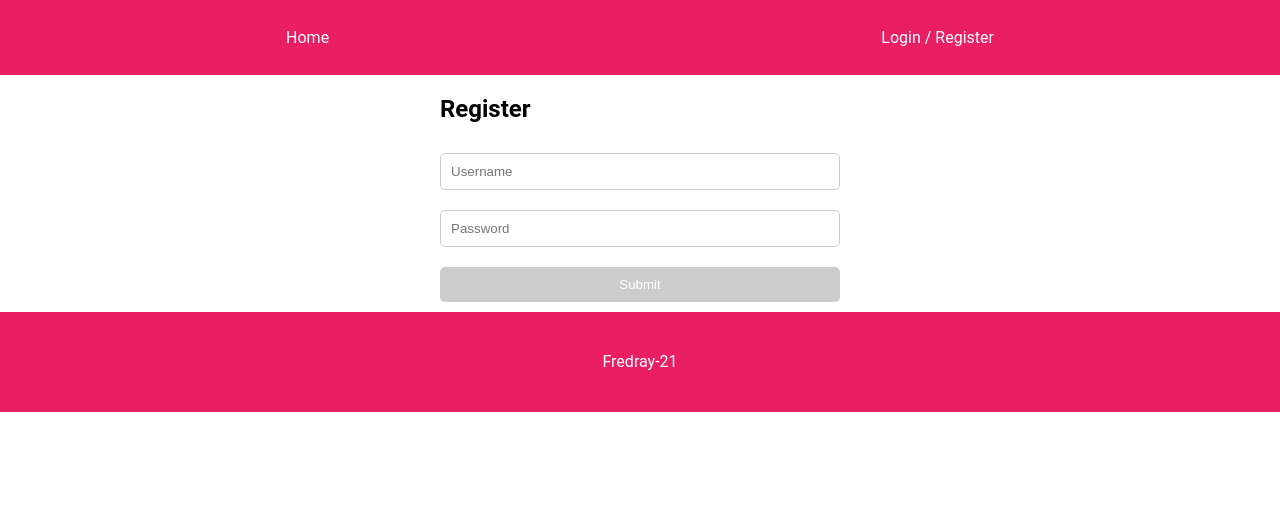
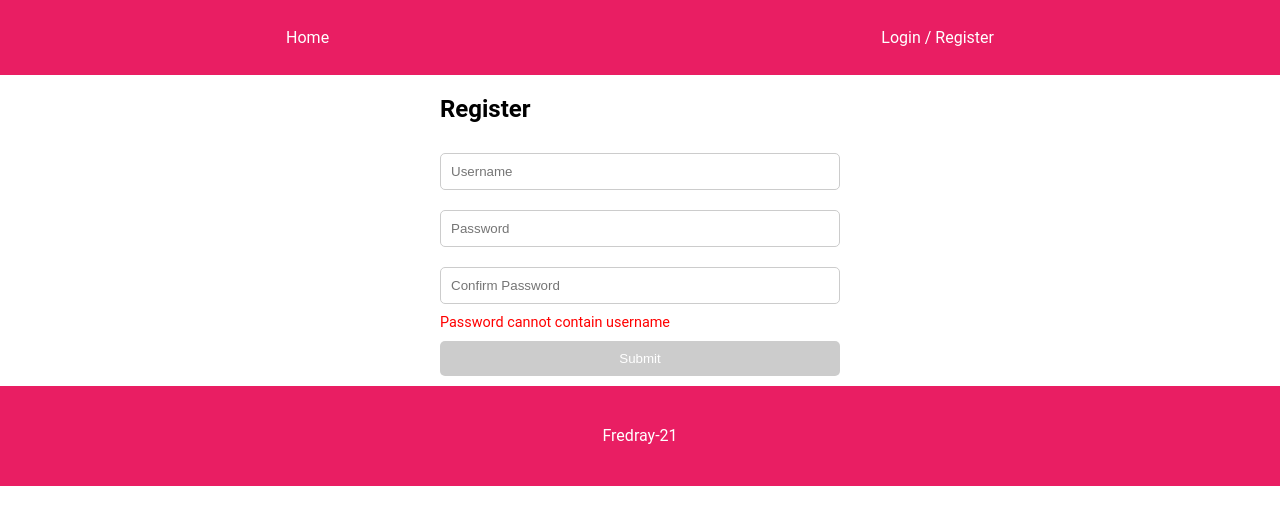
Before and after one commit to EFREI-M2-Dev/Angular-Fredray-21, an Angular app in the folder angular-example/: page /register in a window 1280 px wide. Shown: the top 524 px of the page. Built offline with nearby package versions, Linux system fonts and the light colour scheme; data requests are answered from the project's data file.

Commit message:
feat(validator) : validator register form

```diff
--- a/angular-example/src/app/auth-register/auth-register.component.html
+++ b/angular-example/src/app/auth-register/auth-register.component.html
@@ -3,11 +3,20 @@
     <h2>Register</h2>
     <input formControlName="username" placeholder="Username" type="text" id="username" name="username" required   >
     <input formControlName="password" placeholder="Password" type="password" id="password" name="password" required>
+    <input formControlName="confirmPassword" placeholder="Confirm Password" type="password" id="confirmPassword" name="confirmPassword" required>
+    <p class="errorMsg" *ngIf="registerForm.controls.confirmPassword.hasError('passwordMismatch')">
+      {{ registerForm.controls.confirmPassword.getError('passwordMismatch') }}
+    </p>
+    <p class="errorMsg" *ngIf="registerForm.controls.password.hasError('usernameInPassword')">
+      {{ registerForm.controls.password.getError('usernameInPassword') }}
+    </p>
+
     <button
       id="btnSubmit"
       type="submit"
       [disabled]="!registerForm.valid"
     >Submit
     </button>
+
   </form>
 </section>
--- a/angular-example/src/app/auth-register/auth-register.component.scss
+++ b/angular-example/src/app/auth-register/auth-register.component.scss
@@ -11,6 +11,12 @@ form {
   width: 100%;
   max-width: 400px;
   margin: 0 auto;
+
+  p.errorMsg {
+    color: red;
+    font-size: 0.9em;
+    margin: 0;
+  }
 }
 
 #btnSubmit {
--- a/angular-example/src/app/auth-register/auth-register.component.ts
+++ b/angular-example/src/app/auth-register/auth-register.component.ts
@@ -1,5 +1,5 @@
 import {Component} from '@angular/core';
-import {FormControl, FormGroup, Validators} from "@angular/forms";
+import {AbstractControl, FormControl, FormGroup, Validators} from "@angular/forms";
 import {HttpClient} from "@angular/common/http";
 import {Router} from "@angular/router";
 
@@ -19,9 +19,33 @@ export class AuthRegisterComponent {
     ]),
     password: new FormControl('', [
       Validators.required,
-      Validators.minLength(4)
+      Validators.minLength(4),
+      this.usernameIsNotInPasswordValidator
+    ]),
+    confirmPassword: new FormControl('', [
+      Validators.required,
+      Validators.minLength(4),
+      this.passwordMatchValidator,
     ])
   });
+
+  passwordMatchValidator(control: AbstractControl) {
+    const password = control.parent?.get('password')?.value;
+    const confirmPassword = control.value;
+    if (password !== confirmPassword) {
+        return { passwordMismatch: "Passwords do not match" };
+    }
+    return null;
+  }
+
+  usernameIsNotInPasswordValidator(control: AbstractControl) {
+    const username = control.parent?.get('username')?.value;
+    const password = control.value;
+    if (password.includes(username)) {
+        return { usernameInPassword: "Password cannot contain username" };
+    }
+    return null;
+  }
 
   async onSubmit() {
     if (!this.registerForm.valid) {
```
